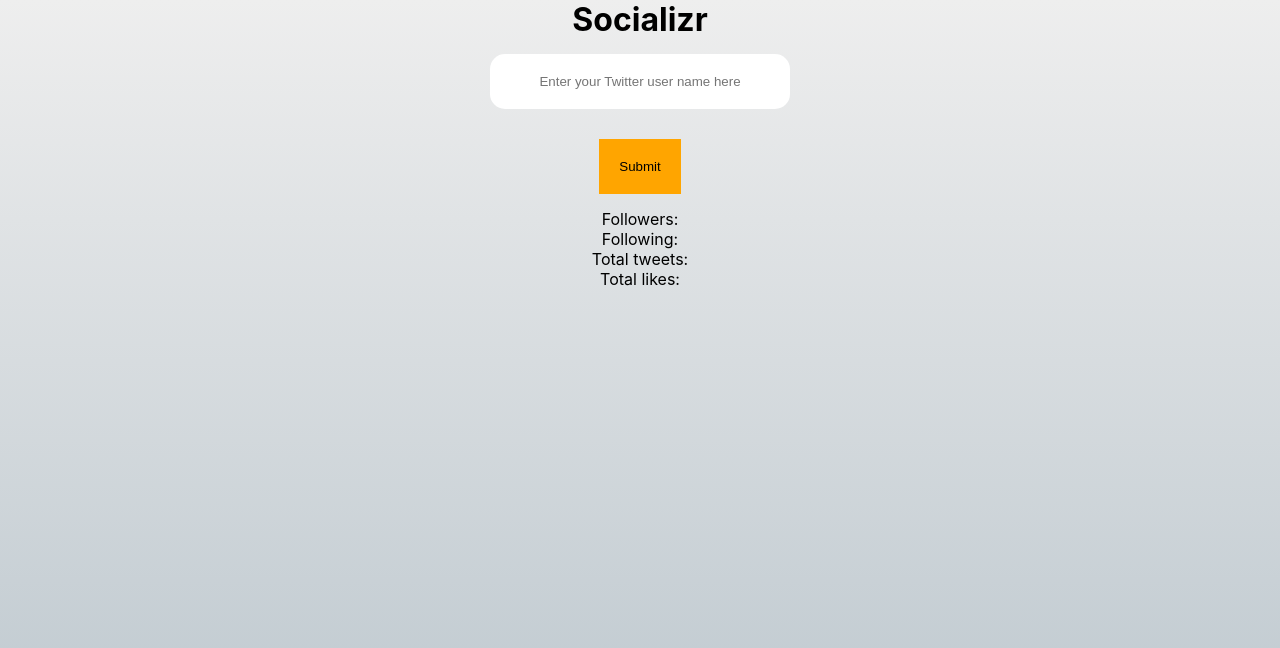
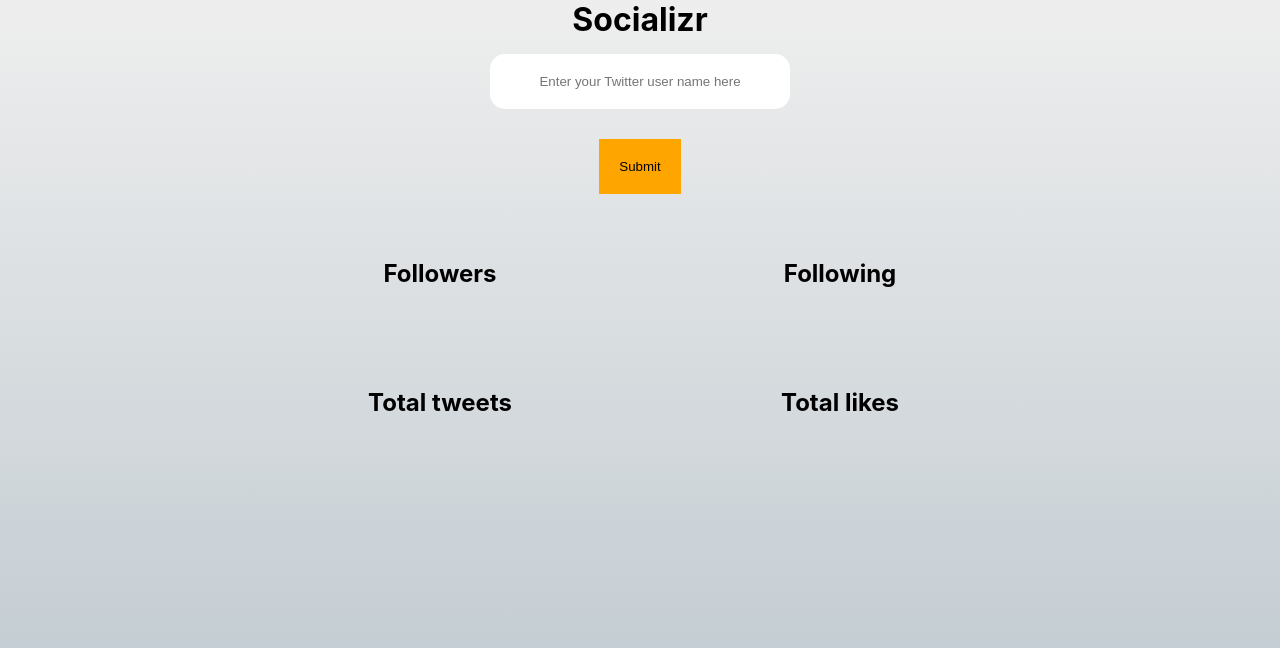
Before and after one commit to MikeCarbone/Socializr, a React app: page / in a window 1280 px wide. Shown: the top 648 px of the page. Built offline with nearby package versions, Linux system fonts and the light colour scheme.

Commit message:
:art: Introudce partial components

```diff
--- a/src/App.css
+++ b/src/App.css
@@ -7,7 +7,9 @@
 
 body{
   background: rgb(179,198,210);
-  background: linear-gradient(0deg, rgba(187,198,205,1) 0%, rgba(238,238,238,1) 100%);  height: 100vh;
+  background: linear-gradient(0deg, rgba(187,198,205,1) 0%, rgba(238,238,238,1) 100%);
+  height: 100%;
+  min-height: 100vh;
 }
 
 main{
@@ -22,7 +24,7 @@ main{
 input{
   border-radius: 15px;
   display: block;
-  margin: 15px;
+  margin: 15px auto;
   min-width: 300px;
   padding: 20px;
   text-align: center;
@@ -33,3 +35,14 @@ button{
   margin: 15px;
   padding: 20px;
 }
+
+.stats{
+  display: flex;
+  justify-content: space-evenly;
+  flex-wrap: wrap;
+}
+
+.stats__stat{
+    padding: 50px;
+    width: 50%;
+}
--- a/src/App.js
+++ b/src/App.js
@@ -1,4 +1,5 @@
 import React, { Component } from 'react';
+import Stats from './components/Stats';
 import './App.css';
 
 class App extends Component {
@@ -23,7 +24,6 @@ class App extends Component {
     let username = document.getElementById("twitter-user-js").value;
 
     const readyStateCallback = (req) => {
-      console.log(req.readyState);
       if (req.readyState === 4) {
             var responseObject = JSON.parse(req.responseText);
             var finishStatus = responseObject.finishedAt;
@@ -33,7 +33,8 @@ class App extends Component {
             //Check if results are ready to be requested
             return (finishStatus == null) ? poller(requestId) : fetchResults(resultsUrl);
       } else {
-        return console.log('Invalid ready state');
+        //Response not ready
+        return;
       }
     };
 
@@ -41,7 +42,7 @@ class App extends Component {
         var Httpreq = new XMLHttpRequest();
             Httpreq.open("GET",theURL,false);
             Httpreq.send(null);
-        console.log(Httpreq.responseText);
+
         let dataPayload = JSON.parse(Httpreq.responseText);
 
         return this.setState({
@@ -92,12 +93,10 @@ class App extends Component {
         <h1 className="header">Socializr</h1>
         <input id="twitter-user-js" placeholder="Enter your Twitter user name here" type="text" />
         <button onClick={this.usernameEntered}>Submit</button>
-        <div className="stats">
-          <p>Followers: {this.state.followers}</p>
-          <p>Following: {this.state.following}</p>
-          <p>Total tweets: {this.state.tweetCount}</p>
-          <p>Total likes: {this.state.likeCount}</p>
-        </div>
+        <Stats  followers={this.state.followers}
+                following={this.state.following}
+                tweetCount={this.state.tweetCount}
+                likeCount={this.state.likeCount} />
       </div>
     );
   }
--- /dev/null
+++ b/src/components/Stats.jsx
@@ -0,0 +1,26 @@
+import React from 'react';
+
+export default class Stats extends React.Component {
+  render(){
+    return(
+      <div className="stats">
+          <div className="stats__stat">
+              <h2>Followers</h2>
+              <p>{this.props.followers}</p>
+          </div>
+          <div className="stats__stat">
+              <h2>Following</h2>
+              <p>{this.props.following}</p>
+          </div>
+          <div className="stats__stat">
+              <h2>Total tweets</h2>
+              <p>{this.props.tweetCount}</p>
+          </div>
+          <div className="stats__stat">
+            <h2>Total likes</h2>
+            <p>{this.props.likeCount}</p>
+          </div>
+      </div>
+    )
+  }
+}
```
